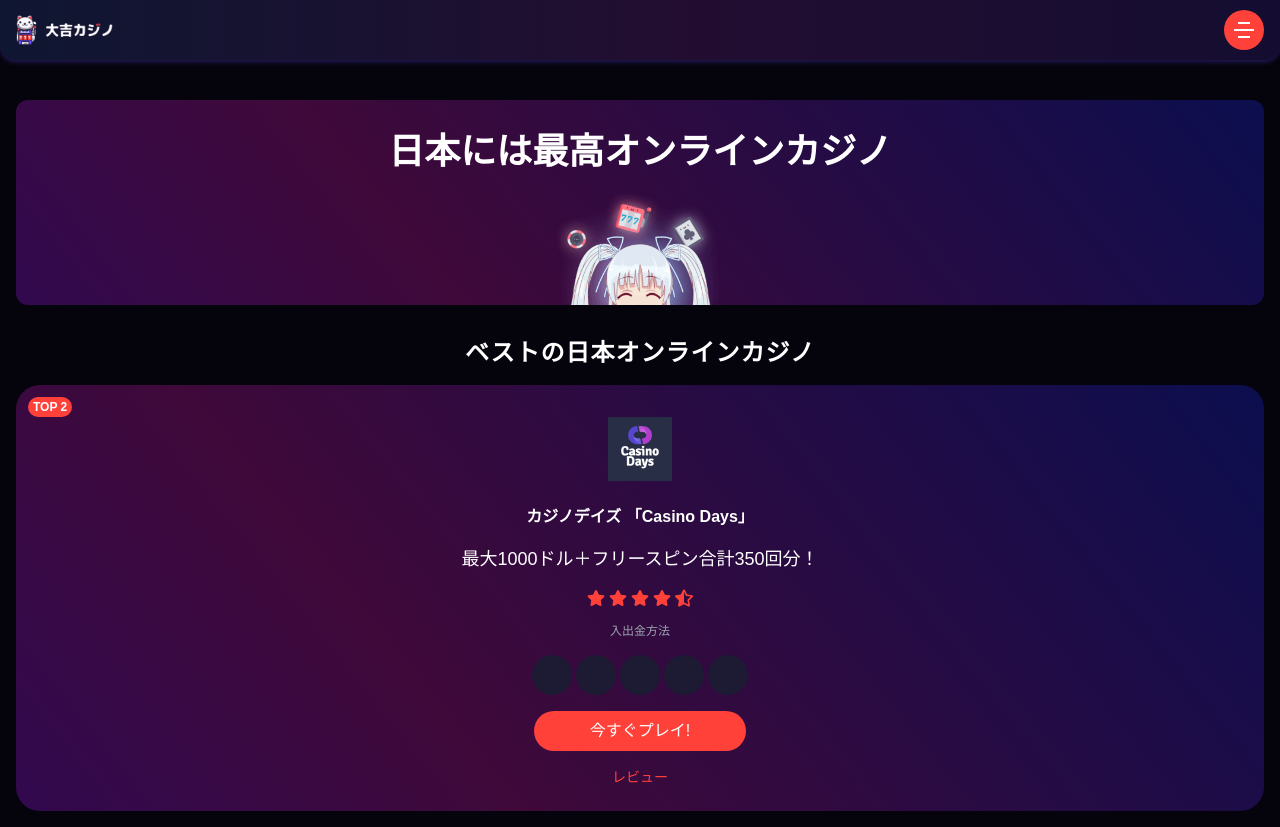
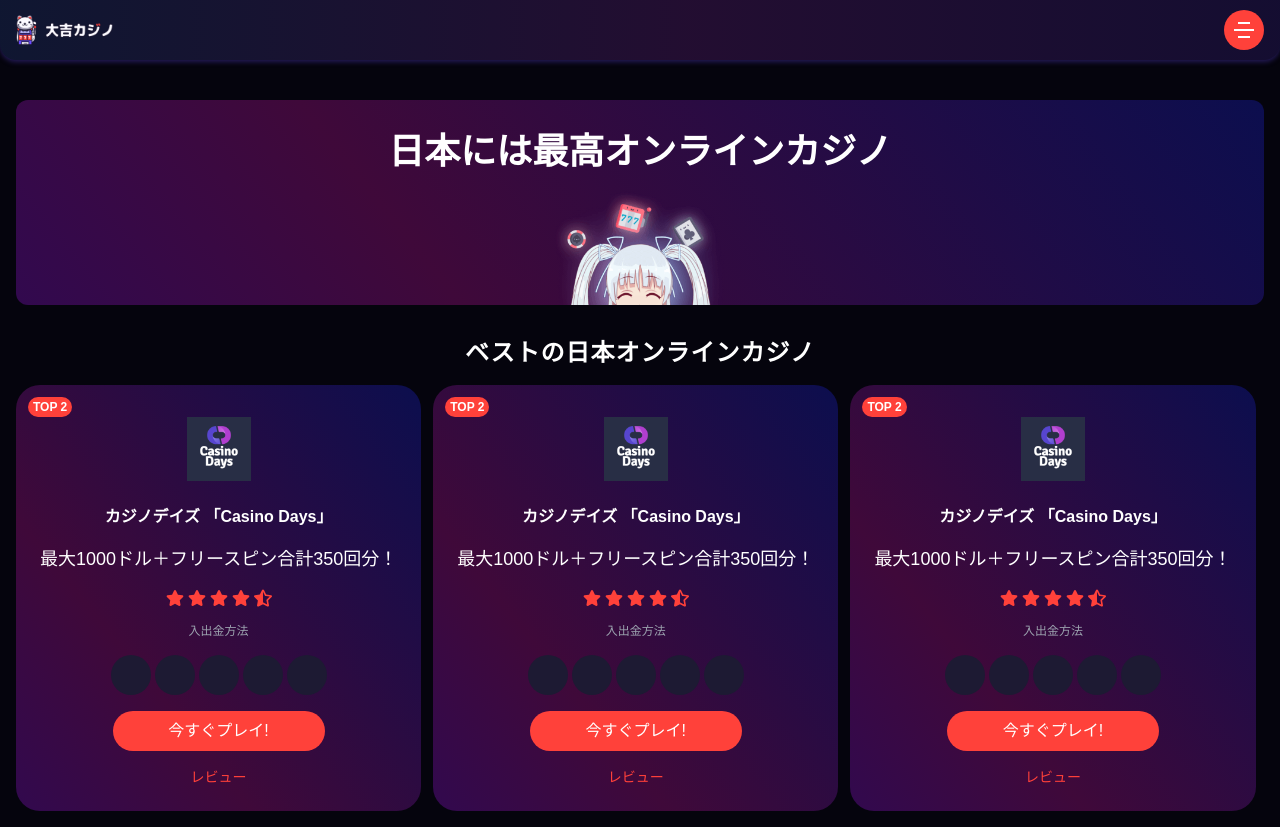
Before and after one commit to sifatulrabbi/fiverr-afuramask-frontpage-clone, a React (Create React App) app: page / in a window 1280 px wide. Built offline with nearby package versions, Linux system fonts and the light colour scheme.

Commit message:
complete best casinos section

```diff
--- a/src/components/CasinoCard.jsx
+++ b/src/components/Card.jsx
@@ -1,12 +1,16 @@
 import React from "react";
 import { casinoImg1 } from "../assets";
-import { CasinoCardChip } from "./CasinoCardChip";
+import { CasinoCardChip } from "./CardChip";
 import { CardRating } from "./CardRating";
 import { CasinoCardBall } from "./CasinoCardBall";
 
-export const CasinoCard = () => {
+export const CasinoCard = ({ alt, name, feature, icons, rating, logo }) => {
     return (
-        <div className="rounded-3xl bg-gradient-alt relative flex flex-col justify-center items-center gap-4 p-6">
+        <div
+            className={`relative flex flex-col justify-center items-center gap-4 p-6 min-w-[300px] ${
+                alt ? "bg-gradient" : "rounded-3xl bg-gradient-alt"
+            }`}
+        >
             <CasinoCardChip />
             <img
                 src={casinoImg1}
--- a/src/components/index.js
+++ b/src/components/index.js
@@ -1,4 +1,4 @@
 export * from "./NavbarBtn";
-export * from "./CasinoCard";
+export * from "./Card";
 export * from "./CardRating";
 export * from "./CasinoCardBall";
--- a/src/features/BestCasinos.jsx
+++ b/src/features/BestCasinos.jsx
@@ -10,7 +10,9 @@
             >
                 ベストの日本オンラインカジノ
             </h2>
-            <div>
+            <div className="flex flex-wrap justify-start items-start gap-3">
+                <CasinoCard />
+                <CasinoCard />
                 <CasinoCard />
             </div>
         </section>
```
Also changed, not shown: src/components/CardChip.jsx (renamed from src/components/CasinoCardChip.jsx).
